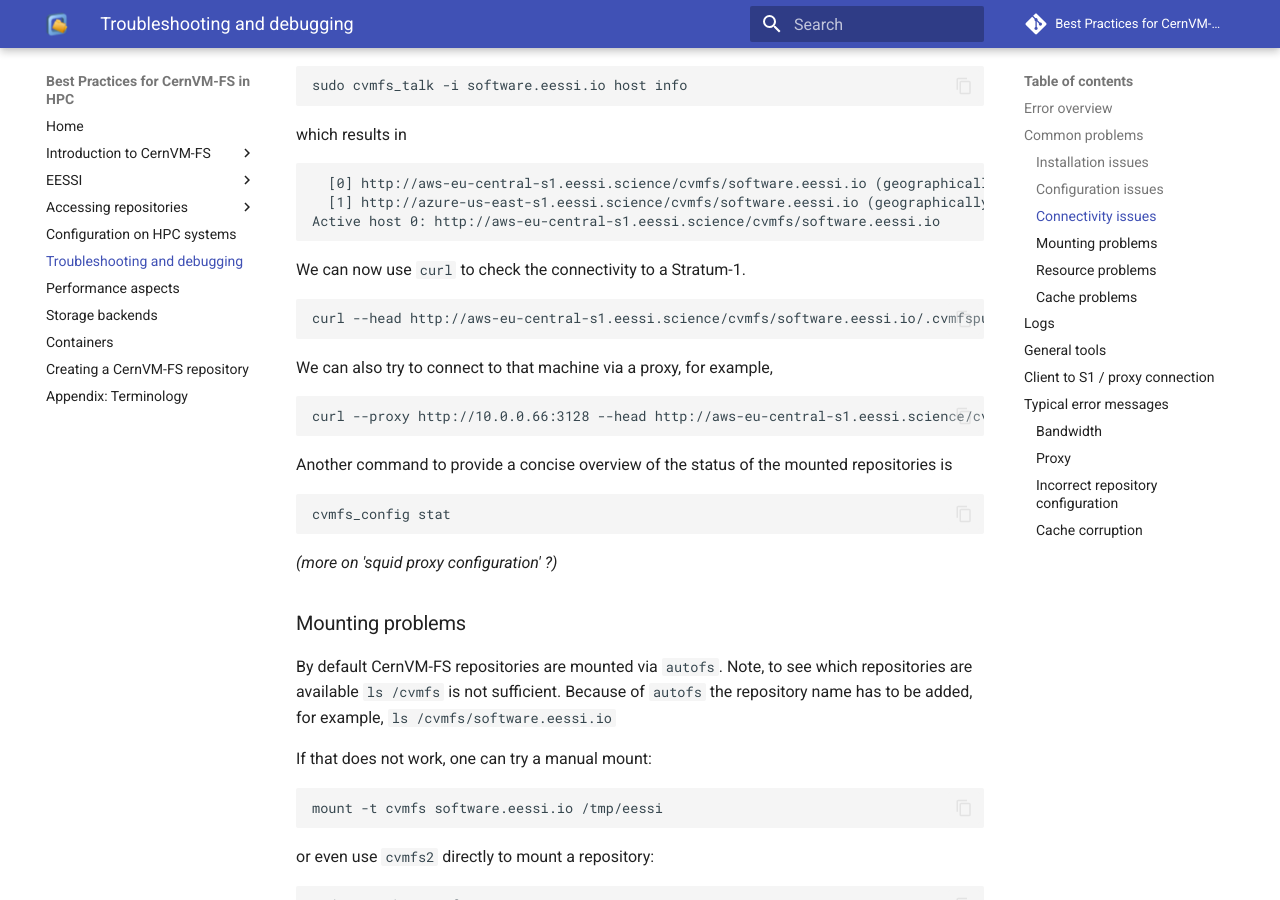
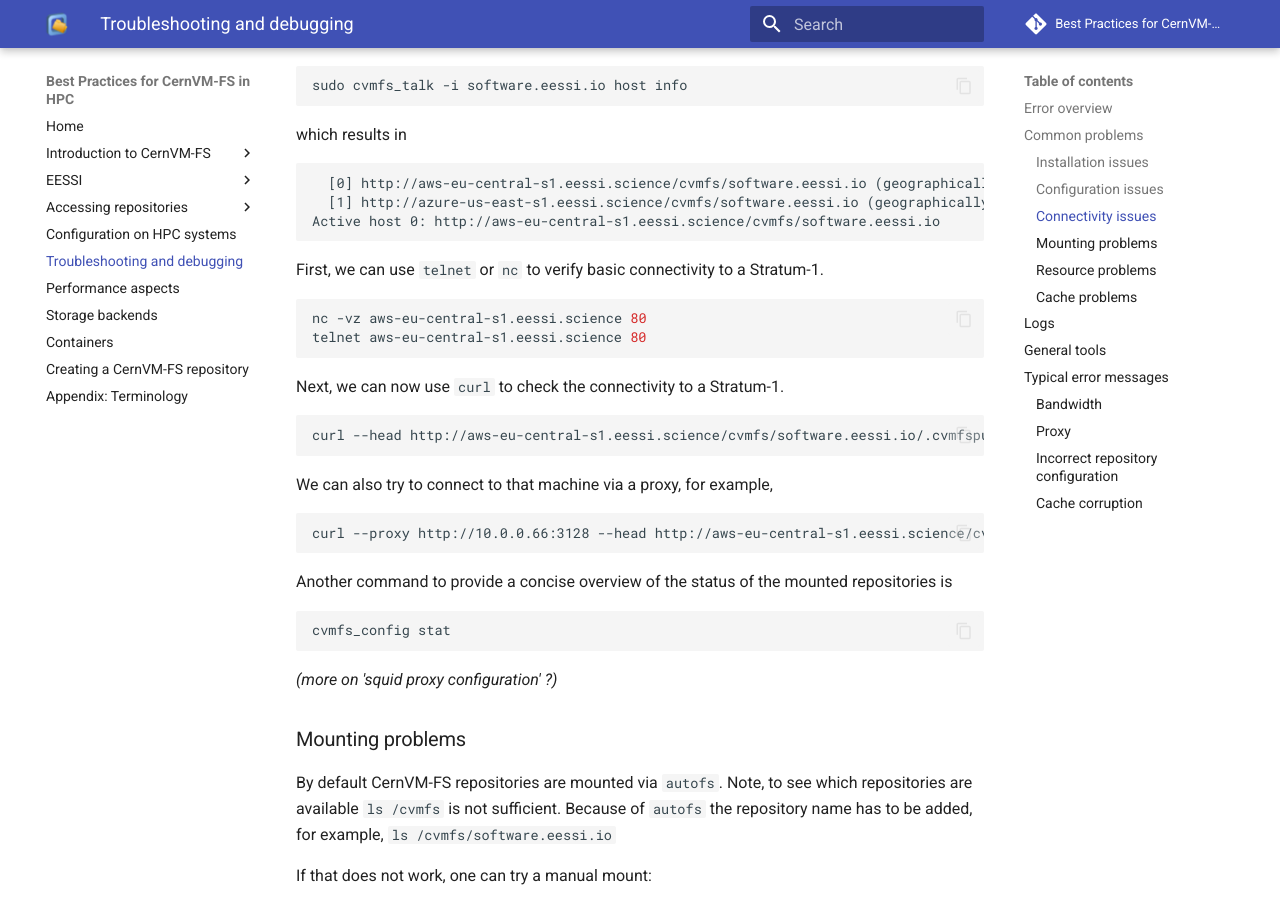
Before and after one commit to multixscale/cvmfs-tutorial-hpc-best-practices, an MkDocs documentation site: the page built from docs/troubleshooting.md, in a window 1280 px wide and 900 px high, scrolled down 2193 px. Built offline with MkDocs 1.6.1 and Material for MkDocs 9.7.7, drawn with Linux system fonts in a browser that asks for light colours; comment, search, counter and statistics services are not loaded; some of the changed text lies outside the part shown.

Commit message:
updating connectivity section wrt Stratum-1

````diff
--- a/docs/troubleshooting.md
+++ b/docs/troubleshooting.md
@@ -108,7 +108,14 @@ which results in
   [1] http://azure-us-east-s1.eessi.science/cvmfs/software.eessi.io (geographically ordered)
 Active host 0: http://aws-eu-central-s1.eessi.science/cvmfs/software.eessi.io
 ```
-We can now use `curl` to check the connectivity to a Stratum-1.
+
+First, we can use `telnet` or `nc` to verify basic connectivity to a Stratum-1.
+``` { .bash .copy }
+nc -vz aws-eu-central-s1.eessi.science 80
+telnet aws-eu-central-s1.eessi.science 80
+```
+
+Next, we can now use `curl` to check the connectivity to a Stratum-1.
 ``` { .bash .copy }
 curl --head http://aws-eu-central-s1.eessi.science/cvmfs/software.eessi.io/.cvmfspublished
 ```
@@ -222,15 +229,6 @@ cvmfs_config probe software.eessi.io
 ```
 
 
----
-
-## Client to S1 / proxy connection
-
-`telnet STRATUM1_IP 80`
-
-`curl --head http://STRATUM1_IP/cvmfs/software.eessi.io/.cvmfspublished`
-
-
 ## Typical error messages
 
 Below is a list of typical error messages you may encounter. It may not always be
````
